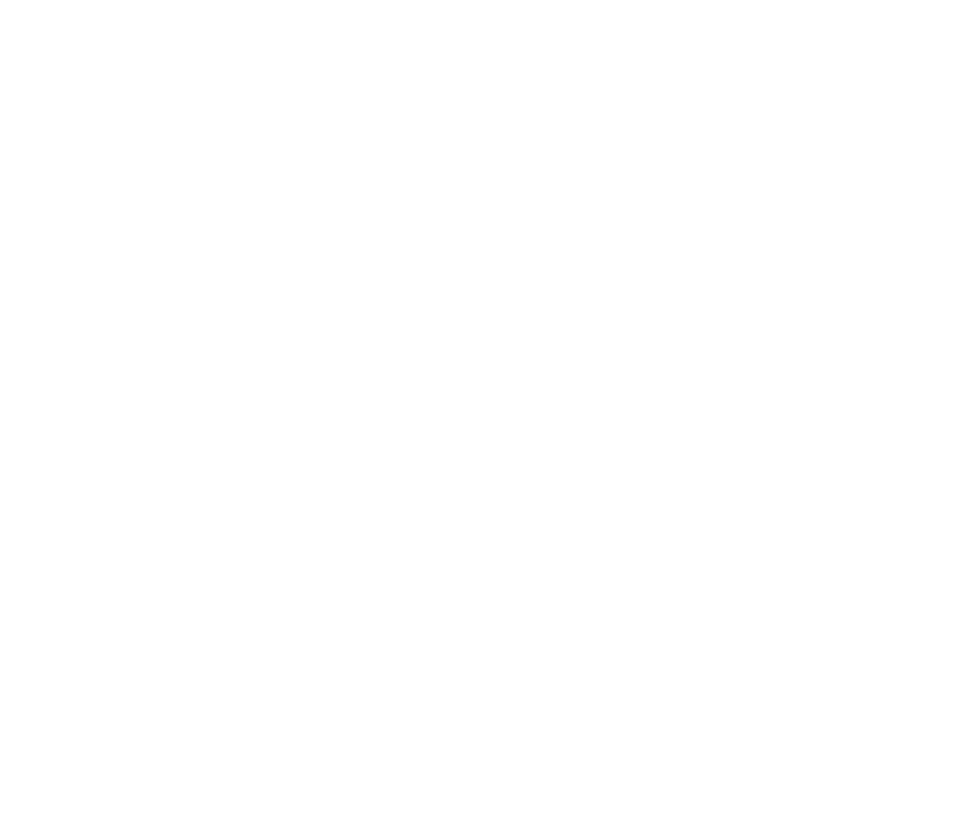
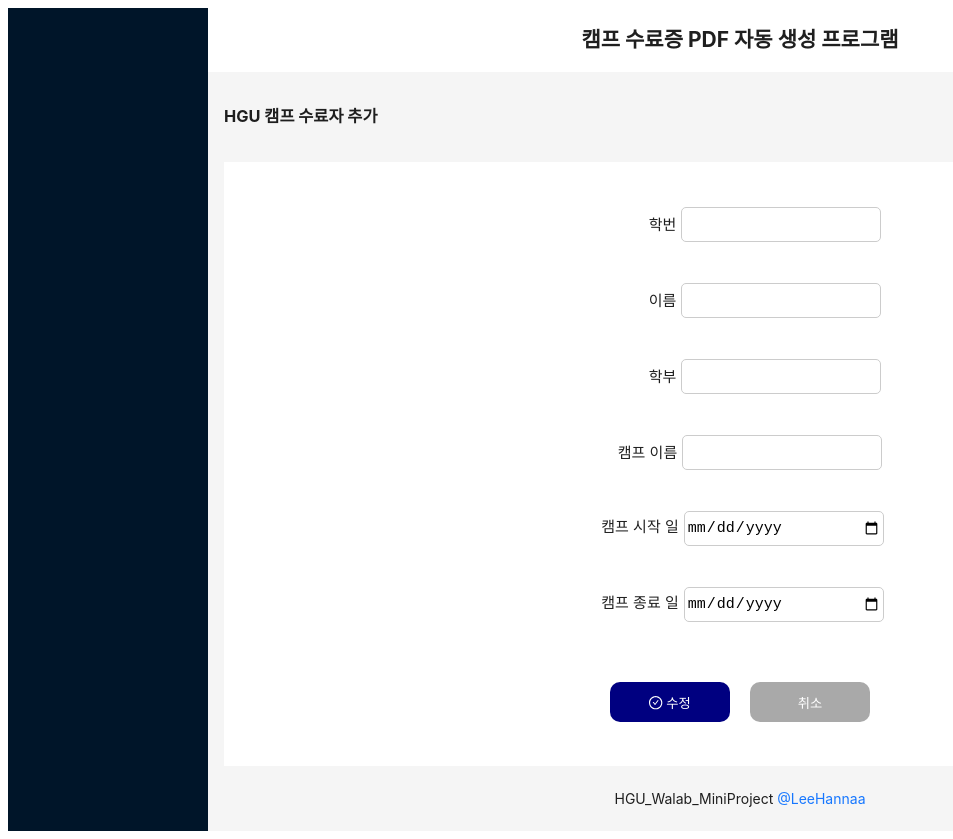
Before and after one commit to LeeHannaa/Walab_MiniProject, a React (Create React App) app in the folder frontend/: page /update/1 in a window 1280 px wide. Before the commit this address had no page. Shown: the whole page, without its empty margins (0-953 px from the left). Before the commit the page ends 800 px from the top, so only its background shows below. Built offline with nearby package versions, Linux system fonts and the light colour scheme; no server answers; what @react-pdf/renderer would draw is missing.

Commit message:
update기능 구현

```diff
--- a/frontend/src/App.js
+++ b/frontend/src/App.js
@@ -2,6 +2,7 @@
 import HomePage from "./pages/HomePage";
 import PdfPage from "./pages/PdfPage";
 import CreatePage from "./pages/CreatePage";
+import UpdatePage from "./pages/UpdatePage";
 
 function App() {
     return (
@@ -10,6 +11,7 @@
                 <Route exact path="/" element={<HomePage />} />
                 <Route path="/student/:studentId" element={<PdfPage />} />
                 <Route path="/create" element={<CreatePage />} />
+                <Route path="/update/:studentId" element={<UpdatePage />} />
             </Routes>
         </Router>
     );
--- a/frontend/src/pages/HomePage.js
+++ b/frontend/src/pages/HomePage.js
@@ -1,5 +1,5 @@
 import React, { useEffect, useState } from "react";
-import { FolderOpenOutlined, FilePdfOutlined, DeleteOutlined, PlusOutlined } from "@ant-design/icons";
+import { FolderOpenOutlined, FilePdfOutlined, DeleteOutlined, PlusOutlined, PaperClipOutlined } from "@ant-design/icons";
 import { Breadcrumb, Layout, Menu, Table, theme } from "antd";
 import axios from 'axios';
 import {useNavigate} from "react-router-dom";
@@ -85,6 +85,20 @@
             ),
         },
         {
+            title: "수정",
+            dataIndex: "update",
+            key: "update",
+            align: "center",
+            render: (text, student) => (
+                <span
+                    style={{ cursor: "pointer", display: "flex", justifyContent: "center" }}
+                    onClick={() => handleUpdateStudentClick(student.id)} // 클릭 이벤트 핸들러 호출
+                >
+                    <PaperClipOutlined />
+                </span>
+            ),
+        },
+        {
             title: "삭제",
             dataIndex: "delete",
             key: "delete",
@@ -149,6 +163,10 @@
         navigate('/create');
     };
 
+    const handleUpdateStudentClick = async (studentId) => {
+        navigate(`/update/${studentId}`);
+    };
+
     return (
         <Layout style={{ minHeight: "100vh" }}>
             <Sider
--- /dev/null
+++ b/frontend/src/pages/UpdatePage.js
@@ -0,0 +1,212 @@
+import React, {useEffect, useState,} from "react";
+import {CheckCircleOutlined } from "@ant-design/icons";
+import { Breadcrumb, Layout, theme } from "antd";
+import axios from 'axios';
+import {useNavigate, useParams} from "react-router-dom";
+import styled from "styled-components";
+
+
+const { Header, Content, Footer, Sider } = Layout;
+
+const CreateButton = styled.button`
+    text-align: center;
+    margin-top: 20px;
+    margin-bottom: 20px;
+    margin-right: 20px;
+    width: 120px;
+    height: 40px;
+    background: #000080;
+    border: none;
+    border-radius: 10px;
+    color: white;
+    cursor: pointer;
+`;
+const CancelButton = styled.button`
+    width: 120px;
+    height: 40px;
+    background: #A9A9A9;
+    color: white;
+    border: none;
+    border-radius: 10px;
+    margin-top: 20px;
+    margin-bottom: 20px;
+    cursor: pointer;
+`;
+const Div = styled.div`
+    margin: 20px;
+`;
+const LabelText = styled.label`
+    margin: 5px;
+    font-size: 15px;
+`;
+const InputBox = styled.input`
+  width: 200px; // 입력 칸을 폼 너비에 맞게 확장
+  height: 35px;
+  padding: 2px; // 텍스트 내용과 가장자리 사이에 패딩 추가
+  margin-top: 1px;
+  border: 1px solid #ccc;
+  border-radius: 5px; // 입력 칸 주변에 둥근 테두리 반경 추가
+  font-size: 15px;
+  transition: border-color 0.2s; // 테두리 색상 변경 시 부드럽게 전환
+  &:focus {
+    outline: none; // 포커스 시 브라우저 기본 스타일 제거
+    border-color: #000080; // 포커스 시 테두리 색상 변경
+  }
+`;
+
+function UpdatePage() {
+    const {
+        token: { colorBgContainer }
+    } = theme.useToken();
+    const { studentId } = useParams();
+    const navigate = useNavigate();
+
+    const [campData, setCampData] = useState({
+        id: '',
+        name: '',
+        department: '',
+        campname: '',
+        campstartdate: '',
+        campfinishdate: '',
+    });
+
+    useEffect(() => {
+        const fetchStudentInfo = async () => {
+            try {
+                const response = await axios.get(`http://localhost:8080/hgu/stuInfo/${studentId}`);
+                const studentInfo = response.data;
+                setCampData(studentInfo);
+            } catch (error) {
+                console.error('학생 정보 가져오기 실패', error);
+            }
+        };
+
+        fetchStudentInfo();
+    }, [studentId]);
+
+    const handleInputChange = (event) => {
+        const { name, value } = event.target;
+        if (name === 'date') {
+            const dateValue = new Date(value);
+            setCampData({ ...campData, [name]: dateValue.toISOString() });
+        } else {
+            setCampData({ ...campData, [name]: value });
+        }
+    };
+
+    const handleSubmit = async (event) => {
+        event.preventDefault();
+
+        try {
+            await axios.post(`http://localhost:8080/hgu/stuInfo/${studentId}`, campData);
+            // 수정 후 필요한 작업 수행
+        } catch (error) {
+            console.error('학생 정보 업데이트 실패', error);
+        }
+
+        // 수정 후 리디렉션 등 필요한 작업 수행
+        navigate('/');
+    };
+
+    const handleCancelButtonClick = () => {
+        navigate('/');
+    };
+
+    return (
+        <Layout style={{ minHeight: "100vh" }}>
+            <Sider />
+            <Layout>
+                <Header style={{ padding: 0, background: colorBgContainer, display: "flex", flexDirection: "column", alignItems: "center", justifyContent: "center" }} >
+                    <h2>캠프 수료증 PDF 자동 생성 프로그램</h2>
+                </Header>
+                <Content style={{ margin: "0 16px" }}>
+                    <Breadcrumb style={{ margin: "16px 0" }}>
+                        <Breadcrumb.Item> <h3> HGU 캠프 수료자 추가</h3> </Breadcrumb.Item>
+                    </Breadcrumb>
+                    <div
+                        style={{
+                            padding: 24,
+                            minHeight: 550,
+                            background: colorBgContainer
+                        }}
+                    >
+                        <form onSubmit={handleSubmit}
+                              style={{display: 'flex', flexDirection: 'column', alignItems: 'center'}}>
+                            <Div>
+                                <LabelText style={{ marginLeft: '50px' }}>학번</LabelText>
+                                <InputBox
+                                    type="text"
+                                    name="id"
+                                    value={campData.id}
+                                    onChange={handleInputChange}
+                                    required
+                                />
+                            </Div>
+                            <Div>
+                                <LabelText style={{ marginLeft: '50px' }}>이름</LabelText>
+                                <InputBox
+                                    type="text"
+                                    name="name"
+                                    value={campData.name}
+                                    onChange={handleInputChange}
+                                    required
+                                />
+                            </Div>
+                            <Div>
+                                <LabelText style={{ marginLeft: '50px' }}>학부</LabelText>
+                                <InputBox
+                                    type="text"
+                                    name="department"
+                                    value={campData.department}
+                                    onChange={handleInputChange}
+                                    required
+                                />
+                            </Div>
+                            <Div>
+                                <LabelText style={{ marginLeft: '20px' }}>캠프 이름</LabelText>
+                                <InputBox
+                                    type="text"
+                                    name="campname"
+                                    value={campData.campname}
+                                    onChange={handleInputChange}
+                                    required
+                                />
+                            </Div>
+                            <Div>
+                                <LabelText>캠프 시작 일</LabelText>
+                                <InputBox
+                                    type="date"
+                                    name="campstartdate"
+                                    value={campData.campstartdate}
+                                    onChange={handleInputChange}
+                                    required
+                                />
+                            </Div>
+                            <Div>
+                                <LabelText>캠프 종료 일</LabelText>
+                                <InputBox
+                                    type="date"
+                                    name="campfinishdate"
+                                    value={campData.campfinishdate}
+                                    onChange={handleInputChange}
+                                    required
+                                />
+                            </Div>
+                            <div style={{display: 'flex', justifyContent: 'space-between', marginTop: '20px'}}>
+                                <CreateButton type="submit"><CheckCircleOutlined /> 수정</CreateButton>
+                                <CancelButton onClick={handleCancelButtonClick}>취소</CancelButton>
+                            </div>
+                        </form>
+                    </div>
+                </Content>
+
+                {/*Footer*/}
+                <Footer style={{ textAlign: "center" }}>
+                    HGU_Walab_MiniProject <a href="https://github.com/LeeHannaa/Walab_MiniProject.git" target="_blank" rel="noreferrer">@LeeHannaa</a>
+                </Footer>
+            </Layout>
+        </Layout>
+    );
+}
+
+export default UpdatePage;
```
